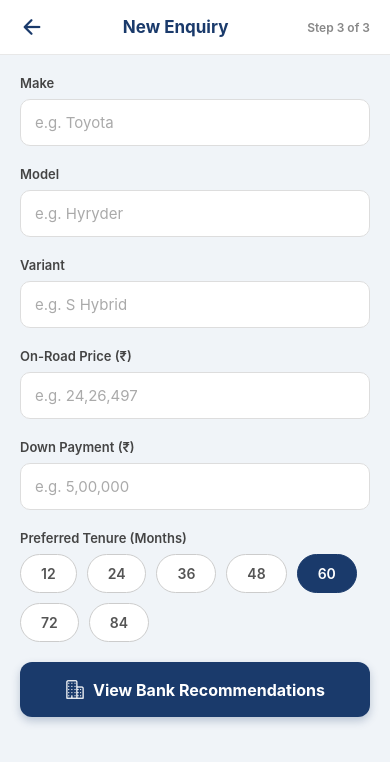
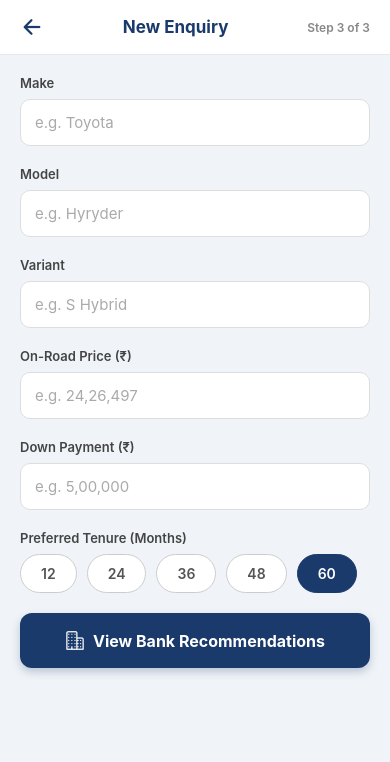
Before and after one commit to shoryataneja/finance-mockup-mb, a React Native app: screen /EnquiryStep3 in a window 390 px wide. Shown: the top 762 px of the page. Built offline with nearby package versions, Linux system fonts and the light colour scheme.

Commit message:
applied EMI calc formula and fixed the tenure months

```diff
--- a/screens/EnquiryStep3Screen.js
+++ b/screens/EnquiryStep3Screen.js
@@ -5,7 +5,7 @@ import {
 } from 'react-native';
 import { Ionicons } from '@expo/vector-icons';
 
-const TENURE_OPTIONS = [12, 24, 36, 48, 60, 72, 84];
+const TENURE_OPTIONS = [12, 24, 36, 48, 60];
 
 function fmtINR(n) {
   if (!n) return '₹0';
--- a/screens/RecommendBanksScreen.js
+++ b/screens/RecommendBanksScreen.js
@@ -6,7 +6,7 @@ import {
 import { Ionicons } from '@expo/vector-icons';
 
 const BANKS = [
-  { id: 1,  short: 'SBI',   name: 'State Bank of India',   roi: 8.60, tier: 'gold' },
+  { id: 1,  short: 'SBI',   name: 'State Bank of India',   roi: 8.50, tier: 'gold' },
   { id: 2,  short: 'BOB',   name: 'Bank of Baroda',         roi: 8.60, tier: 'gold' },
   { id: 3,  short: 'PNB',   name: 'Punjab National Bank',   roi: 8.70, tier: 'gold' },
   { id: 4,  short: 'YES',   name: 'Yes Bank',               roi: 8.75, tier: 'silver' },
@@ -29,7 +29,7 @@ const TIER_COLORS = {
 function calcEMI(principal, annualRate, months) {
   if (!principal || !annualRate || !months) return 0;
   const r = annualRate / 12 / 100;
-  return Math.round((principal * r * Math.pow(1 + r, months)) / (Math.pow(1 + r, months) - 1));
+  return Math.ceil((principal * r * Math.pow(1 + r, months)) / (Math.pow(1 + r, months) - 1));
 }
 
 function fmtINR(n) {
@@ -84,7 +84,7 @@ export default function RecommendBanksScreen({ navigation, route }) {
             <Text style={styles.statLabel}>Banks Eligible</Text>
           </View>
           <View style={[styles.statBox, styles.statBoxMid]}>
-            <Text style={styles.statVal}>8.60%</Text>
+            <Text style={styles.statVal}>8.50%</Text>
             <Text style={styles.statLabel}>Best Rate</Text>
           </View>
           <View style={styles.statBox}>
```
